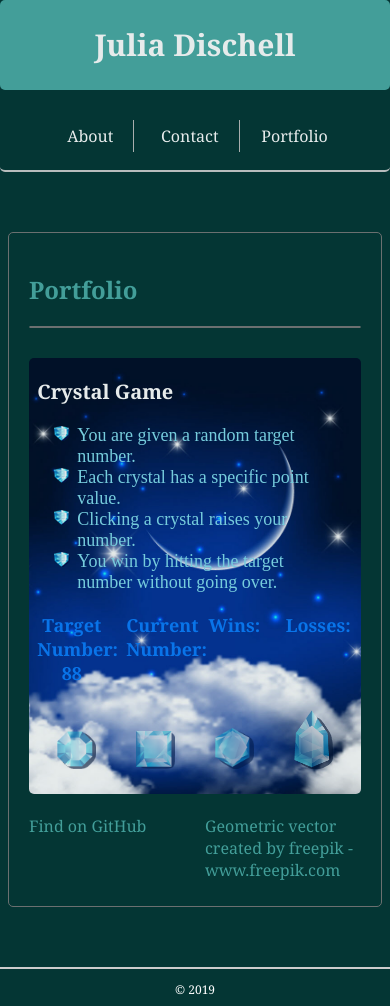
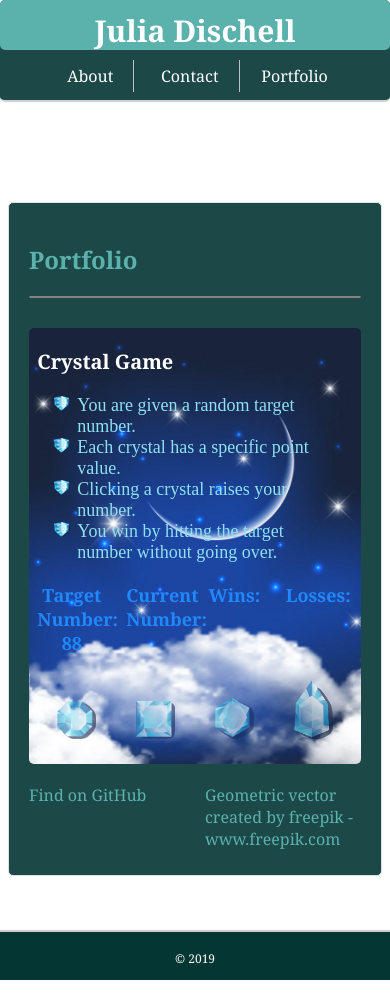
Before and after one commit to JulesDisch/Unit-4-Game, a plain HTML site: page index.html in a window 390 px wide. After the commit the page ends 985 px from the top, so only its background shows below. Drawn offline with nearby package versions, Linux system fonts and the light colour scheme.

Commit message:
made more mobile-responsive. removed some images from assets.

```diff
--- a/assets/css/style.css
+++ b/assets/css/style.css
@@ -2,7 +2,9 @@ body, html {
   font-family: Arial, Helvetica, sans-serif;
   font-size: 18px;
   color: #777777;
-  background-color: #043634;
+}
+
+html {
   background-image: url("../../../Responsive-Portfolio/assets/images/another.jpg");
   background-position: center;
   background-repeat: no-repeat;
@@ -24,9 +26,9 @@ body {
 }
 
 #main-container {
-  padding-top: 80px;
+  padding-top: 15%;
+  padding-bottom: 15%;
   height: 100%;
-  margin-bottom: 60px;
 }
 
 .main-section {
@@ -34,8 +36,7 @@ body {
   overflow: auto;
   padding: 20px;
   background-color: #043634;
-  border-color: #dddddd;
-  border: 1px solid;
+  border: 1px solid #dddddd;
   margin-top: 40px;
   margin-bottom: 40px;
   width: 100%;
@@ -278,7 +279,6 @@ footer {
   z-index: 99;
   opacity: 0.9;
   background-color: #043634;
-  border-color: #cccccc;
   border-top:  2px  solid #cccccc;
 }
 
@@ -306,7 +306,7 @@ footer p {
   background-image: url("../../assets/images/night-sky-background-with-moon-above-clouds-vector-17415676.jpg");
   background-repeat: no-repeat;
   background-size: cover;
-  margin-top: 20px;
+  margin: 20px 0;
   max-width: 960px;
   top: 125px;
 }
@@ -351,28 +351,40 @@ footer p {
 }
 
 @media screen and (max-width: 640px) {
+  body {
+    position: relative;
+    min-height: 100%;
+  }
+
+  footer {
+    position: absolute;
+    width: auto;
+    opacity: 1;
+    border-radius: 0px;
+    text-align: center;
+    bottom: -8px;
+    right: -8px;
+    left: -8px;
+    height: 50px;
+  }
+
   header {
     position: static;
     width: auto;
     margin: -8px -8px 10px;
   }
 
-  footer {
-    position: static;
-    width: auto;
-    margin: auto -8px -8px;
-    opacity: 1;
-    border-radius: 0px;
-  }
-
   footer p {
-    padding-bottom: 8px;
+    padding: 18px 0;
   }
 
   #logo {
     width: 100%;
     margin-left: 0px;
     clear: both;
+    height: 50px;
+    line-height: initial;
+    padding-top: 10px;
   }
 
   nav {
@@ -380,6 +392,9 @@ footer p {
     clear: both;
     float: none;
     text-align: center;
+    height: 50px;
+    line-height: initial;
+    padding-top: 10px;
   }
 
   .dropdown-content a {
@@ -387,7 +402,7 @@ footer p {
   }
 
   #main-container {
-    padding-top: 10px;
+    padding-top: 50px;
   }
 
   .main-section {
--- a/assets/javascript/game.js
+++ b/assets/javascript/game.js
@@ -1,6 +1,5 @@
 $(document).ready(function () {
     // global variables
-
     var crystalPics = [
         "octogon.png", "square.png", "quartz.png", "teardropped.png"];
     var counter = 0;
```
Also changed, not shown: index.html (+0 -1 lines), assets/images/crystals1-.jpg (deleted), assets/images/dark-paths.png (deleted).
